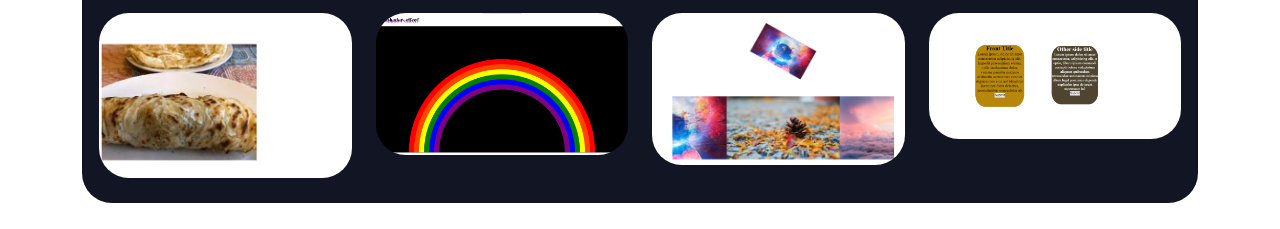
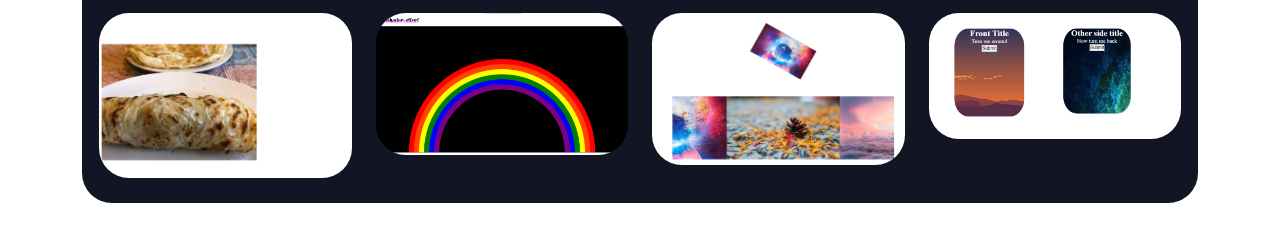
Before and after one commit to GarlicBuns19/Portfolio2, a plain HTML site: page index.html in a window 1280 px wide. Shown: the part 2596-2825 px from the top of the page. Drawn offline with nearby package versions, Linux system fonts and the light colour scheme; animation ran at ten frames a second.

Commit message:
change flip tile img

```diff
--- a/index.html
+++ b/index.html
@@ -426,7 +426,7 @@
                     </div>
                     <div class="col-md-3 py-2">
                         <div class="img-container" data-aos="fade-down-right">
-                            <img src="./images/FlipCard.png" alt="">
+                            <img src="./images/FlipTile.png" alt="">
                             <div class="btn-center gap-2">
                                 <a href="https://joyful-kitsune-75fe55.netlify.app/" target="_blank" class="btn btn-link btn-dark">Live</a>
                                 <a href="https://github.com/GarlicBuns19/FlipTile" target="_blank" class="btn btn-link btn-dark">Github Link</a>
```
Also changed, not shown: images/FlipCard.png (deleted), images/FlipTile.png (added).
